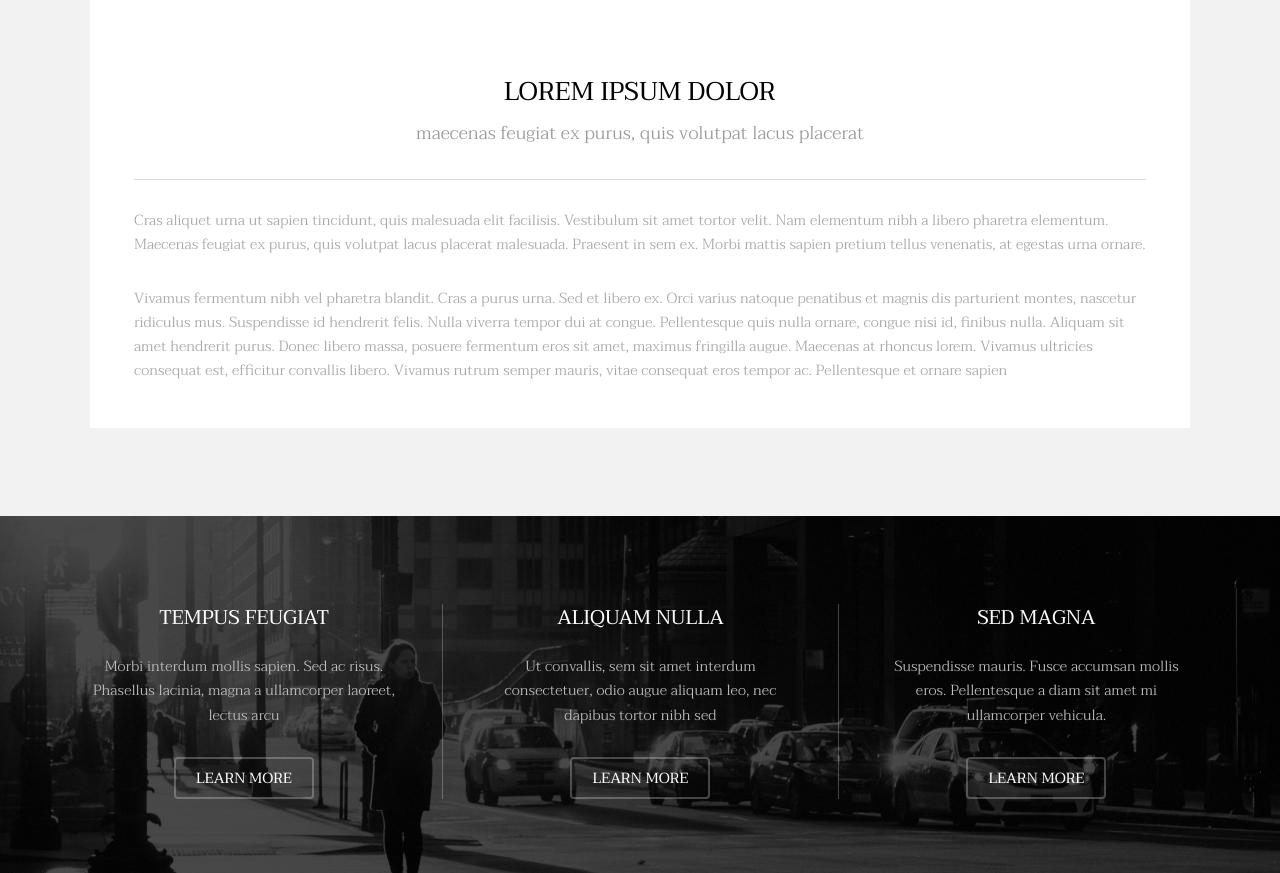
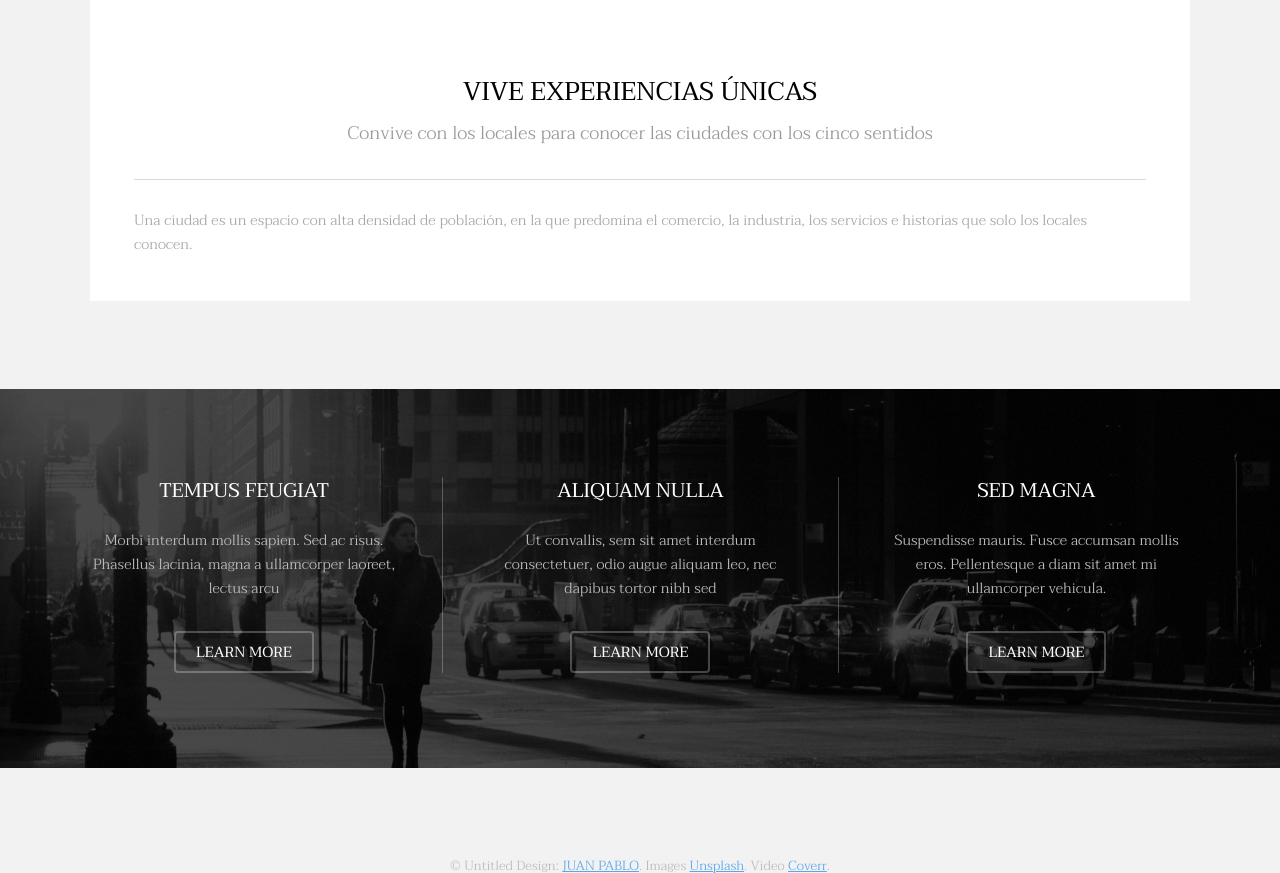
Before and after one commit to Pablet6/04_REP_METROPOLITA, a plain HTML site: page index.html in a window 1280 px wide. Shown: the part 1216-2089 px from the top of the page. Drawn offline with Linux system fonts and the light colour scheme.

Commit message:
frase bajo h1 por PEPE

```diff
--- a/index.html
+++ b/index.html
@@ -54,15 +54,11 @@
                     </div>
                     <div class="content">
                         <header class="align-center">
-                            <h2>Lorem ipsum dolor</h2>
-                            <p>maecenas feugiat ex purus, quis volutpat lacus placerat</p>
+                            <h2>VIVE EXPERIENCIAS ÚNICAS</h2>
+                            <p>Convive con los locales para conocer las ciudades con los cinco sentidos</p>
                         </header>
                         <hr />
-                        <p> Cras aliquet urna ut sapien tincidunt, quis malesuada elit facilisis. Vestibulum sit amet tortor velit. Nam elementum nibh a libero pharetra elementum. Maecenas feugiat ex purus, quis volutpat lacus placerat malesuada. Praesent
-                            in sem ex. Morbi mattis sapien pretium tellus venenatis, at egestas urna ornare.</p>
-                        <p>Vivamus fermentum nibh vel pharetra blandit. Cras a purus urna. Sed et libero ex. Orci varius natoque penatibus et magnis dis parturient montes, nascetur ridiculus mus. Suspendisse id hendrerit felis. Nulla viverra tempor dui at
-                            congue. Pellentesque quis nulla ornare, congue nisi id, finibus nulla. Aliquam sit amet hendrerit purus. Donec libero massa, posuere fermentum eros sit amet, maximus fringilla augue. Maecenas at rhoncus lorem. Vivamus ultricies
-                            consequat est, efficitur convallis libero. Vivamus rutrum semper mauris, vitae consequat eros tempor ac. Pellentesque et ornare sapien</p>
+                        <p>Una ciudad es un espacio con alta densidad de población, en la que predomina el comercio, la industria, los servicios e historias que solo los locales conocen.</p>
                     </div>
                 </div>
             </div>
```
